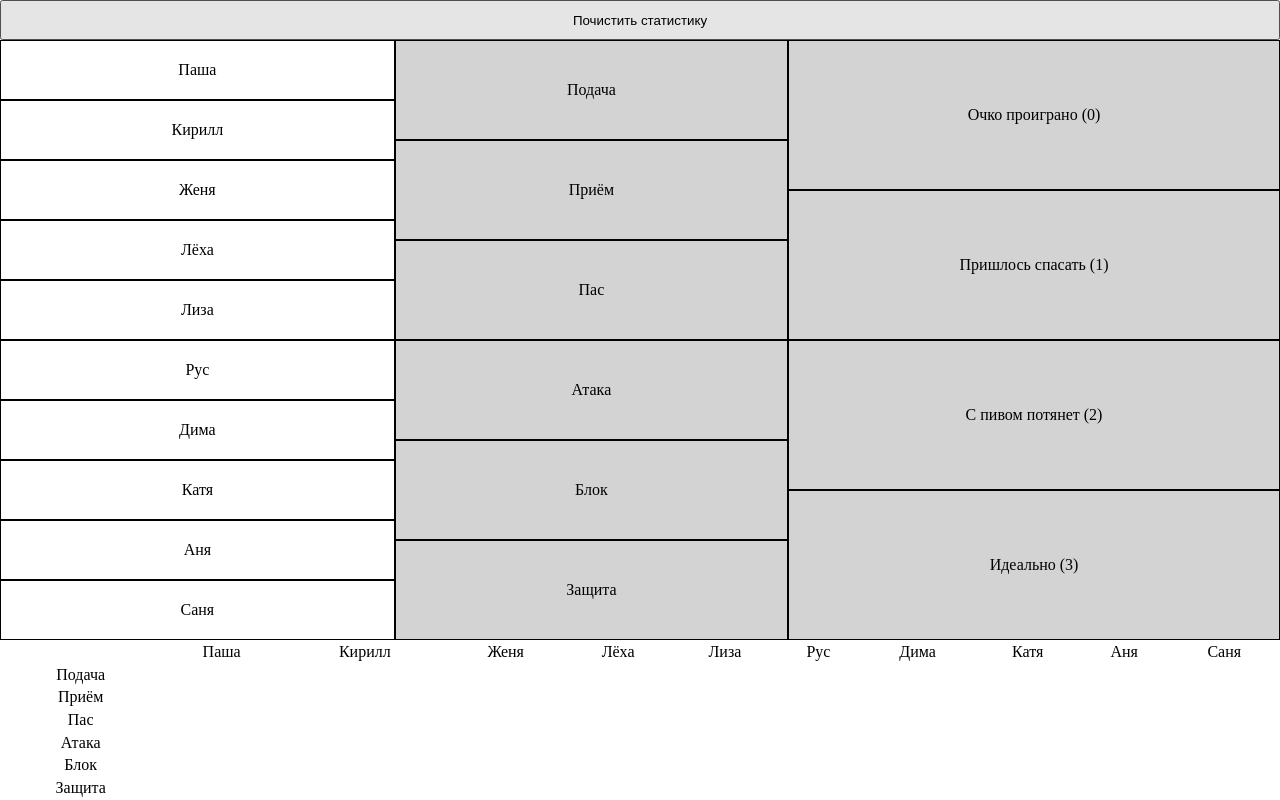
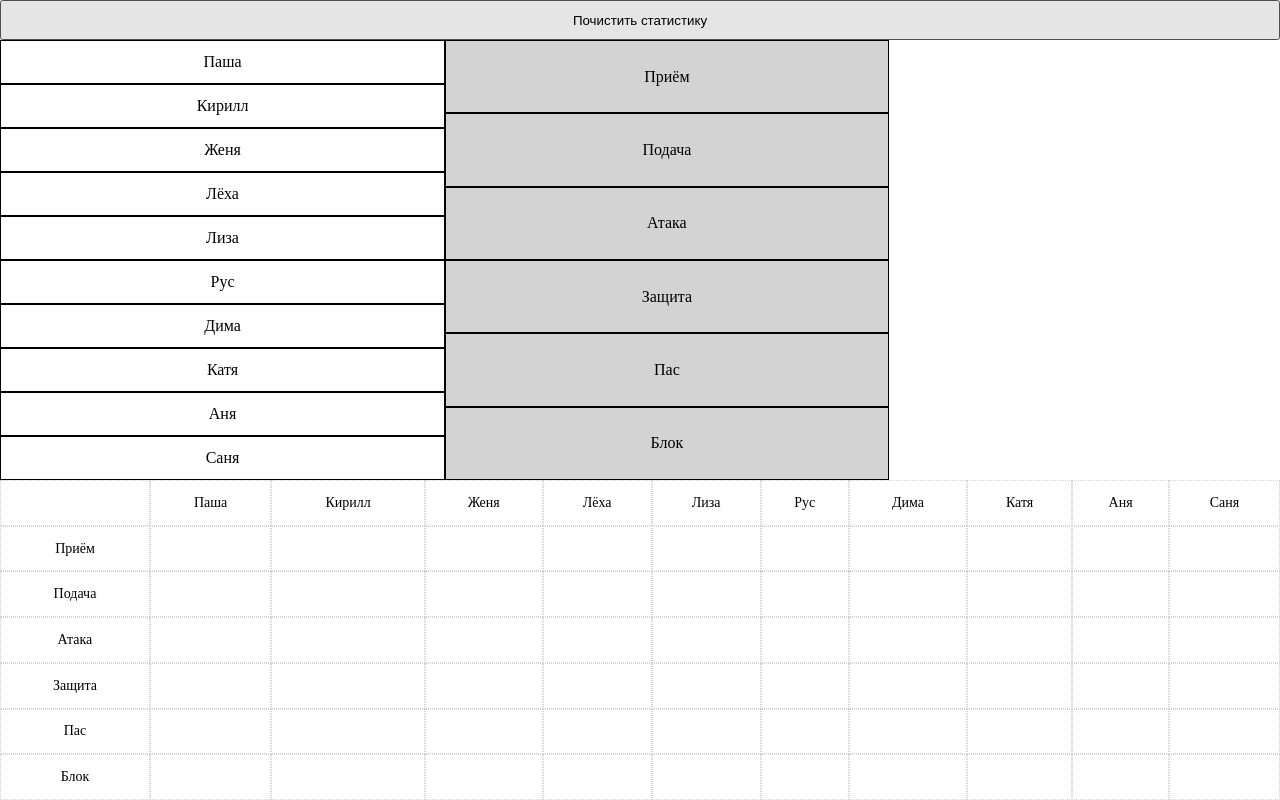
Before and after one commit to eyeless-watcher/eyeless-watcher.github.io, a plain HTML site: page index.html in a window 1280 px wide. Drawn offline with nearby package versions, Linux system fonts and the light colour scheme.

Commit message:
Stats rework

```diff
--- a/index.css
+++ b/index.css
@@ -16,7 +16,7 @@ body {
 
 #input {
     display: flex;
-    height: 75%;
+    height: 55%;
 }
 
 #input div {
@@ -48,10 +48,21 @@ input[type="radio"]:checked+label {
 
 #stats {
     width: 100%;
-    height: 20%;
+    height: 40%;
+}
+
+#stats {
+    border-spacing: 0;
 }
 
 #stats td {
     text-align: center;
     vertical-align: middle;
+    font-size: 14px;
+    padding: 5px;
+    border: 1px dotted lightgrey;
 }
+
+#stats td div {
+    text-wrap: nowrap;
+}
--- a/index.js
+++ b/index.js
@@ -12,21 +12,32 @@ $(function(){
         "Саня",
     ];
 
-    var allActions = [
-        "Подача",
-        "Приём",
-        "Пас",
-        "Атака",
-        "Блок",
-        "Защита",
-    ];
-
-    var allQuality = [
-        "Очко проиграно",
-        "Пришлось спасать",
-        "С пивом потянет",
-        "Идеально",
-    ];
+    var allActions = {
+        "receive": {
+            "title" : "Приём",
+            "quality" : ["#", "+", "!", "-", "="]
+        },
+        "serve": {
+            "title" : "Подача",
+            "quality" : ["ace", "+", "!", "-"]
+        },
+        "attack": {
+            "title" : "Атака",
+            "quality" : ["+", "!", "-"]
+        },
+        "defence": {
+            "title" : "Защита",
+            "quality" : ["+", "!", "-"]
+        },
+        "set": {
+            "title" : "Пас",
+            "quality" : ["П+", "П-", "З+", "З-"]
+        },
+        "block" : {
+            "title" : "Блок",
+            "quality" : ["+", "!"]
+        }
+    };
 
     var $players = $("#players");
     var $actions = $("#actions");
@@ -43,62 +54,59 @@ $(function(){
         $players.append($("<label>").attr("for", value).text(value));
     });
 
-    $.each(allActions, function(index, value){
+    $.each(allActions, function(id, value){
         $actions.append(
              $("<input>")
                 .attr("type", "radio")
                 .attr("name", "action")
-                .attr("id", value)
-                .attr("value", value)
+                .attr("id", id)
+                .attr("value", value.title)
                 .attr("disabled", true)
         );
-        $actions.append($("<label>").attr("for", value).text(value));
+        $actions.append($("<label>").attr("for", id).text(value.title));
     });
 
-    $.each(allQuality, function(index, value){
-        var id =  "quality" + index;
-        $quality.append(
-            $("<input>")
-                .attr("type", "radio")
-                .attr("name", "quality")
-                .attr("id", id)
-                .attr("value", index)
-                .attr("disabled", true)
-        );
-        $quality.append($("<label>").attr("for", id).text(value + " (" + index + ")"));
+    $players.on("change", "input", function(){
+        $actions.find("input").attr("disabled", false);
+        $actions.find(":checked").prop("checked", false);
+        $quality.empty();
     });
 
-    var $playersInput = $players.find("input");
-    var $actionsInput = $actions.find("input");
-    var $qualityInput = $quality.find("input");
-
-    $playersInput.change(function() {
-        $actionsInput.prop("checked", false).attr("disabled", false);
-        $qualityInput.prop("checked", false).attr("disabled", true);
+    $actions.on("change", "input", function(){
+        var action = allActions[$actions.find(":checked").attr("id")];
+        $quality.empty();
+        $.each(action.quality, function(index, value){
+            var id =  "quality" + index;
+            $quality.append(
+                $("<input>")
+                    .attr("type", "radio")
+                    .attr("name", "quality")
+                    .attr("id", id)
+                    .attr("value", value)
+            );
+            $quality.append($("<label>").attr("for", id).text(value));
+        });
     });
 
-    $actionsInput.change(function(){
-        $qualityInput.prop("checked", false).attr("disabled", false);
-    });
-
-    $qualityInput.change(function(){
-        var player = $playersInput.filter(":checked").val();
-        var action = $actionsInput.filter(":checked").val();
-        var quality = $qualityInput.filter(":checked").val();
+    $quality.on("change", "input", function(){
+        var player = $players.find(":checked").val();
+        var action = $actions.find(":checked").attr("id");
+        var quality = $quality.find(":checked").val();
 
         var currentStats = readStats();
         currentStats.push({
             "player" : player,
             "action" : action,
-            "quality" : parseInt(quality, 10)
+            "quality" : quality
         });
         localStorage.setItem("stats", JSON.stringify(currentStats));
 
         reloadStats();
 
-        $playersInput.prop("checked", false);
-        $actionsInput.prop("checked", false).attr("disabled", true);
-        $qualityInput.prop("checked", false).attr("disabled", true);
+        $players.find(":checked").prop("checked", false);
+        $actions.find("input").attr("disabled", true);
+        $actions.find(":checked").prop("checked", false);
+        $quality.empty();
     });
 
     $("#clear").click(function(){
@@ -118,8 +126,8 @@ $(function(){
         var table = {};
         $.each(allPlayers, function(index, player){
             table[player] = {};
-            $.each(allActions, function(index, action){
-                table[player][action] = [];
+            $.each(allActions, function(id, action){
+                table[player][id] = [];
             });
         });
         var stats = readStats();
@@ -133,19 +141,26 @@ $(function(){
             $firstRow.append($("<td>").text(player));
         });
         $stats.append($firstRow);
-        $.each(allActions, function(index, action){
+        $.each(allActions, function(id, action){
             var $row = $("<tr>");
-            $row.append($("<td>").text(action));
+            $row.append($("<td>").text(action.title));
             $.each(allPlayers, function(index, player){
-                var units = table[player][action];
-                var sum = 0;
+                var units = table[player][id];
                 var total = units.length;
-                for(var i = 0; i < total; i++ ){
-                    sum += units[i];
+                var text = "";
+                if(total > 0){
+                    $.each(action.quality, function(index, quality){
+                        var qualityUnits = $.grep(units, function(unit){
+                            return unit === quality;
+                        });
+                        if(qualityUnits.length > 0){
+                            var percentage = (100 * parseFloat(qualityUnits.length) / total).toFixed(0);
+                            text += "<div>" + quality + ": " + percentage + "%</div>";
+                        }
+                    });
+                    text += "<div>всего: "+ total +"</div>";
                 }
-                var avg = sum/total;
-                var text = total == 0 ? "" : avg.toFixed(2) + " ("+ total +")";
-                $row.append($("<td>").text(text));
+                $row.append($("<td>").html(text));
             });
             $stats.append($row);
         });
```
